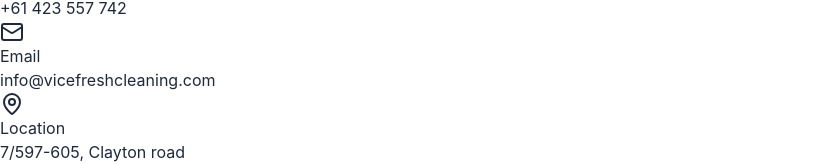
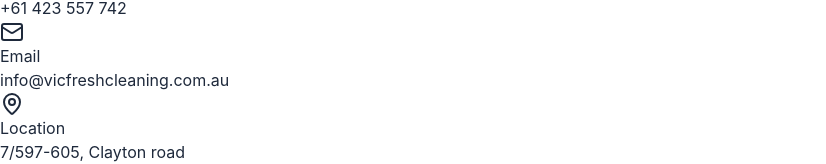
Before and after one commit to chandima-dev/Vice-Fresh-Cleaning, a React (Vite) app in the folder source/: page / in a window 1280 px wide. Both pictures are taken after a click on the button "Book Now". Shown: the part 370-534 px from the top of the page, without its empty margins (0-826 px from the left). Built offline with nearby package versions, Linux system fonts and the light colour scheme.

Commit message:
update email

```diff
--- a/source/src/Components/Contact/Contact.tsx
+++ b/source/src/Components/Contact/Contact.tsx
@@ -133,10 +133,10 @@
                       Email Us
                     </p>
                     <a
-                      href="mailto:info@vicefreshcleaning.com"
+                      href="mailto:info@vicfreshcleaning.com.au"
                       className="text-lg font-semibold text-slate-900 hover:text-blue-600 transition-colors"
                     >
-                      info@vicefreshcleaning.com
+                      info@vicfreshcleaning.com.au
                     </a>
                     <p className="text-sm text-slate-500 mt-1">
                       We reply within 24 hours
--- a/source/src/Layout/Footer.tsx
+++ b/source/src/Layout/Footer.tsx
@@ -257,10 +257,10 @@
               <li className="flex items-start gap-3">
                 <Mail className="w-5 h-5 text-emerald-500 shrink-0 mt-1" />
                 <a
-                  href="mailto:info@vicefreshcleaning.com"
+                  href="mailto:info@vicfreshcleaning.com.au"
                   className="text-slate-400 hover:text-white transition-colors"
                 >
-                  info@vicefreshcleaning.com
+                  info@vicfreshcleaning.com.au
                 </a>
               </li>
               <li className="flex items-start gap-3">
--- a/source/src/Pages/ContactPage.tsx
+++ b/source/src/Pages/ContactPage.tsx
@@ -113,10 +113,10 @@
                       Email
                     </p>
                     <a
-                      href="mailto:info@vicefreshcleaning.com"
+                      href="mailto:info@vicfreshcleaning.com.au"
                       className="text-lg font-semibold text-slate-900 hover:text-blue-600 transition-colors"
                     >
-                      info@vicefreshcleaning.com
+                      info@vicfreshcleaning.com.au
                     </a>
                   </div>
                 </div>
```
